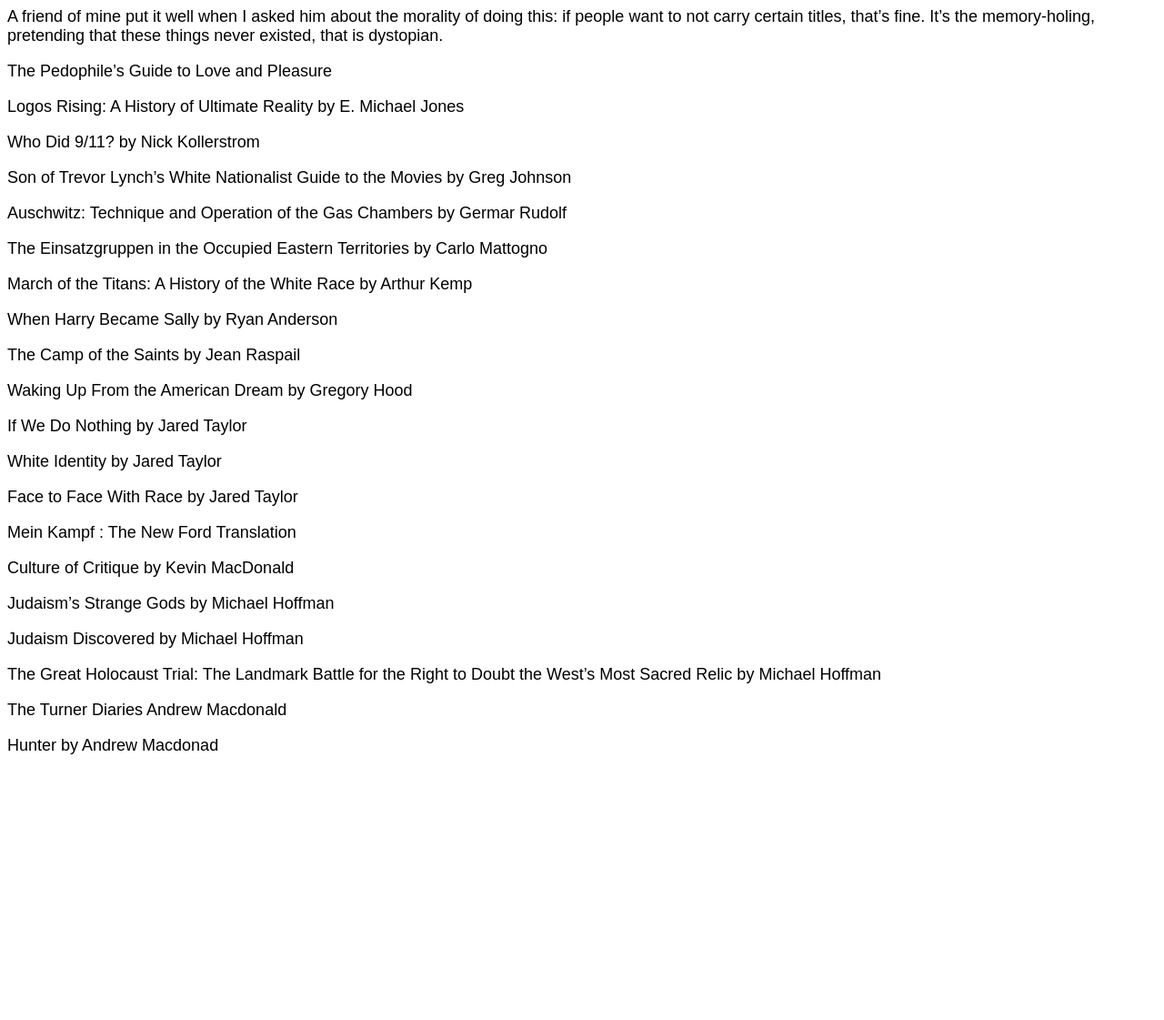
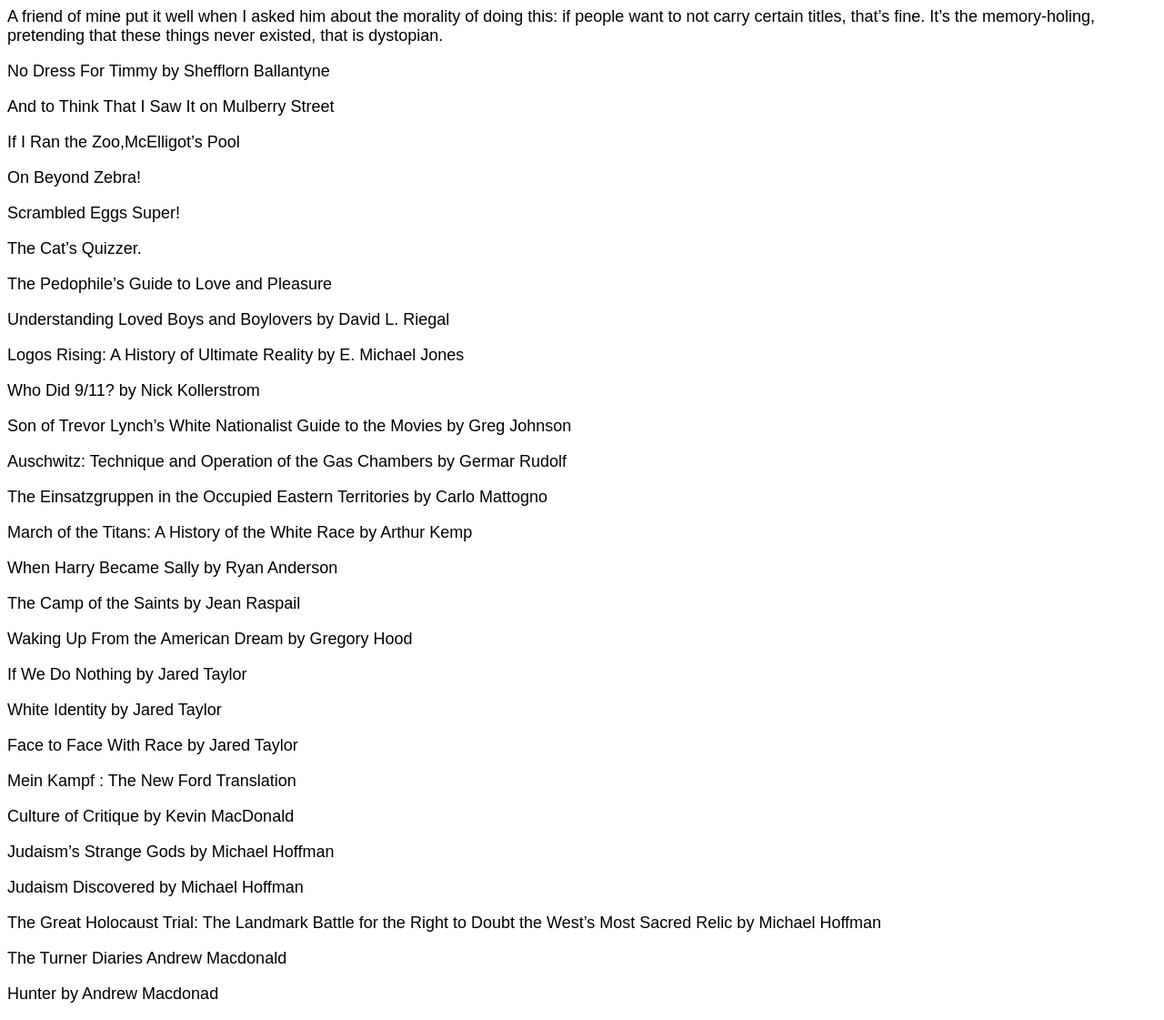
Before and after one commit to 0x000m/old, a Jekyll site: the page built from _posts/2022-05-15-banned-amazon.md, in a window 1280 px wide. Shown: the whole page at 91% size. Built offline with Jekyll 4.4.1, drawn with Linux system fonts in a browser that asks for light colours; before the commit the page ends 900 px from its top, so only the background shows below that.

Commit message:
Update 2022-05-15-banned-amazon.md

```diff
--- a/_posts/2022-05-15-banned-amazon.md
+++ b/_posts/2022-05-15-banned-amazon.md
@@ -7,7 +7,21 @@ A friend of mine put it well when I asked him about the morality of doing this:
 people want to not carry certain titles, that's fine. It's the memory-holing, pretending that these things never
 existed, that is dystopian.
 
+No Dress For Timmy by Shefflorn Ballantyne
+
+And to Think That I Saw It on Mulberry Street
+
+If I Ran the Zoo,McElligot’s Pool
+
+On Beyond Zebra!
+
+Scrambled Eggs Super!
+
+The Cat’s Quizzer.
+
 The Pedophile’s Guide to Love and Pleasure
+
+Understanding Loved Boys and Boylovers by David L. Riegal
 
 Logos Rising: A History of Ultimate Reality by E. Michael Jones
 
```
